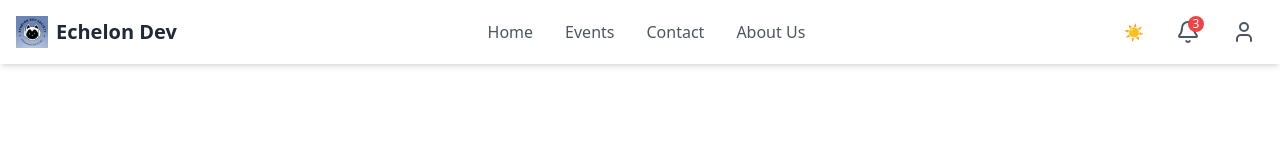
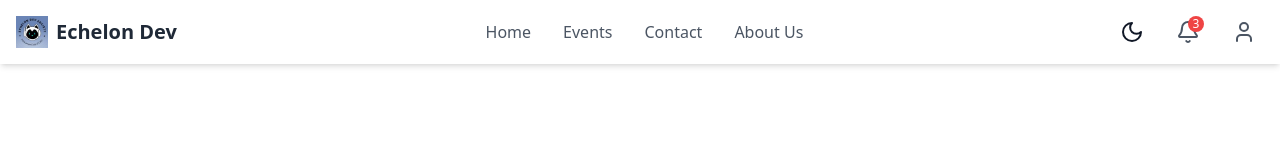
Before and after one commit to eviiileyeee/eventflow, a React (Vite) app in the folder client/: page / in a window 1280 px wide. Shown: the top 160 px of the page. Built offline with nearby package versions, Linux system fonts and the light colour scheme.

Commit message:
theme toggling added

```diff
--- a/client/src/components/Navbar.jsx
+++ b/client/src/components/Navbar.jsx
@@ -1,6 +1,6 @@
 
 import React, { useState, useContext } from 'react';
-import { Bell, User, LogOut, Settings, Menu, X } from 'lucide-react';
+import { Bell, User, LogOut, Settings, Menu, X , Sun , Moon} from 'lucide-react';
 import { ThemeContext } from '../App';
 import logo from "../assets/1734760408581.jpeg";
 
@@ -62,7 +62,7 @@ const Navbar = () => {
               onClick={toggleDarkMode}
               className="p-2 rounded-full hover:bg-gray-100 dark:hover:bg-gray-700"
             >
-              {darkMode ? '🌙' : '☀️'}
+              {darkMode ? <Sun/> : <Moon/>}
             </button>
 
             {/* Notification Bell */}
--- a/client/tailwind.config.js
+++ b/client/tailwind.config.js
@@ -1,7 +1,8 @@
 /** @type {import('tailwindcss').Config} */
 module.exports = {
+  darkMode: 'class', // This is important
   content: [
-    './src/**/*.{html,js,jsx,ts,tsx}', // Adjust this depending on your file types
+    "./src/**/*.{js,jsx,ts,tsx}",
   ],
   theme: {
     extend: {},
```
